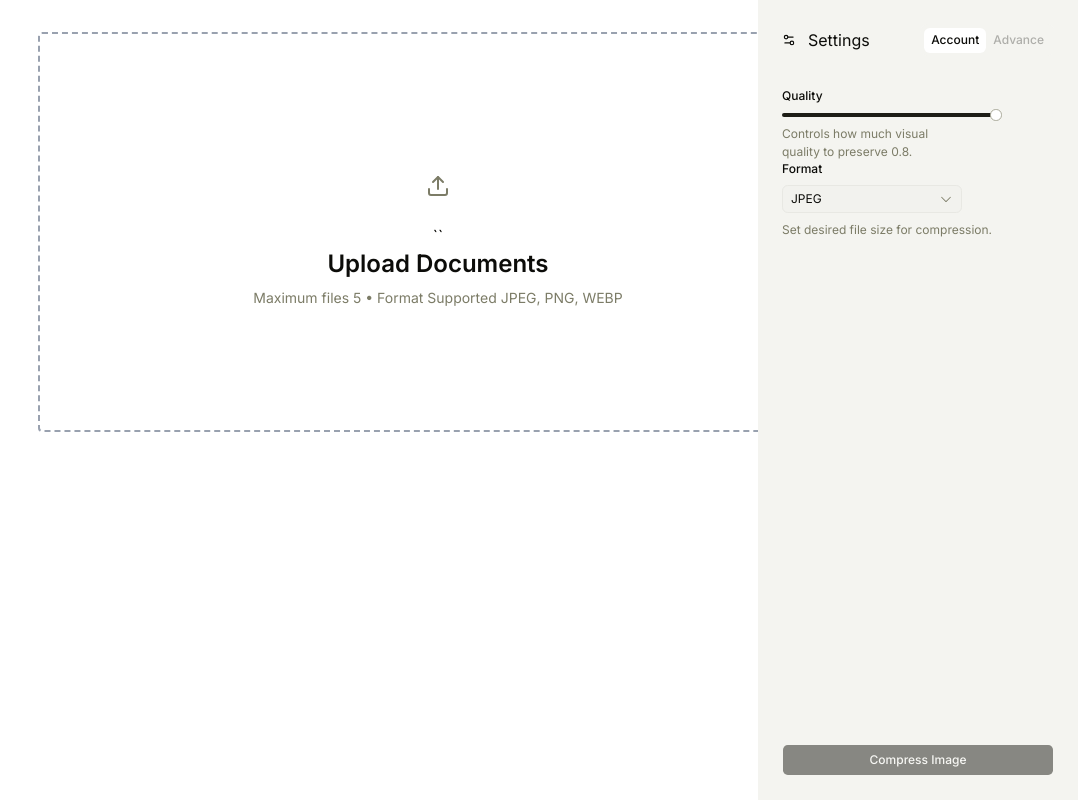
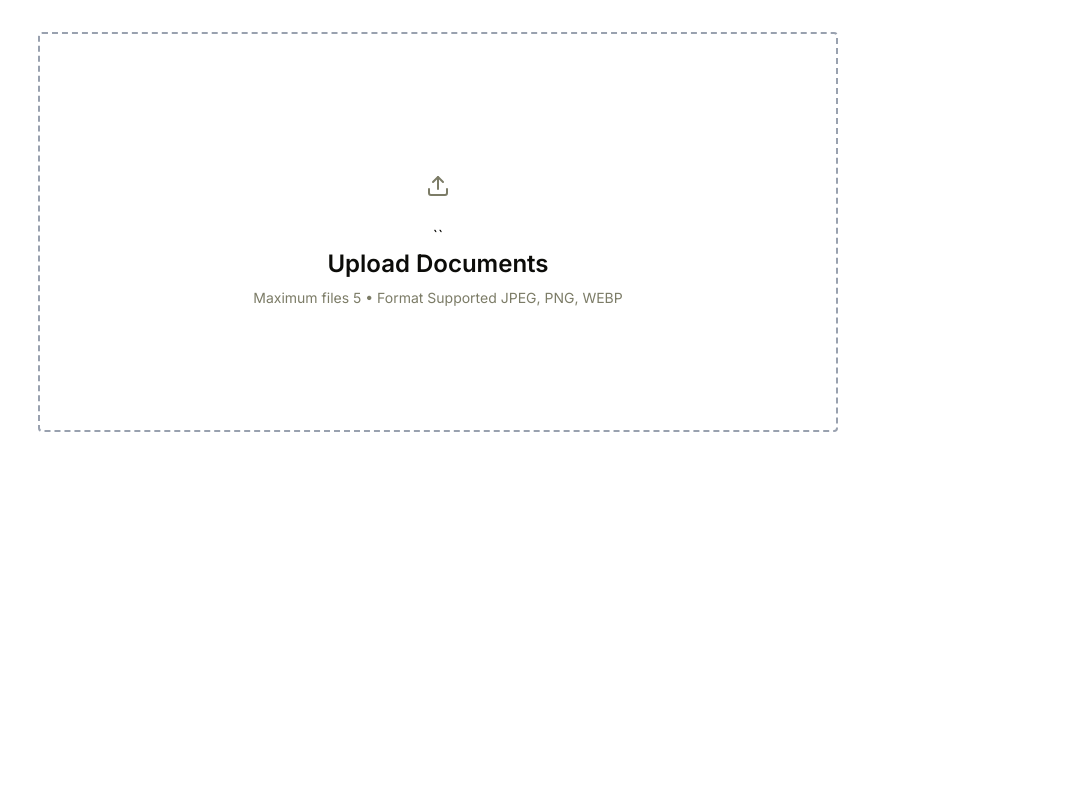
Before and after one commit to Onion3R/toolnest, a Next.js app: page /compress in a window 1280 px wide. Shown: the whole page, without its empty margins (202-1280 px from the left). Built offline with nearby package versions, Linux system fonts and the light colour scheme.

Commit message:
added animations

```diff
--- a/components/imgcompress/SideBar.tsx
+++ b/components/imgcompress/SideBar.tsx
@@ -40,7 +40,8 @@ function SideBar({ files, compressImage, settings, setSettings, isCompressing, c
 
   return (
     <motion.aside
-      className={`${files.length > 0 ? "flex" : "hidden"} w-full flex-col bg-accent lg:fixed lg:bottom-0 lg:right-0 lg:top-0 lg:flex lg:w-1/4`}>
+      animate={files.length > 0 ? { x: 0 } : { x: 400 }}
+      className={` flex w-full flex-col bg-accent lg:fixed lg:bottom-0 lg:right-0 lg:top-0 lg:flex lg:w-1/4`}>
       <div className="flex h-full w-full flex-col justify-between p-4 md:p-6">
 
         <FieldSet className="w-full ">
@@ -72,9 +73,9 @@ function SideBar({ files, compressImage, settings, setSettings, isCompressing, c
                 </FieldDescription>
               </Field>
               <Field>
-              <FieldLabel htmlFor="format">Format</FieldLabel>
+                <FieldLabel htmlFor="format">Format</FieldLabel>
                 <Select items={items} value={settings.format} onValueChange={(value) => setSettings({ ...settings, format: value })}>
-                    <SelectTrigger className="w-full sm:w-45">
+                  <SelectTrigger className="w-full sm:w-45">
                     <SelectValue placeholder="Format" />
                   </SelectTrigger>
                   <SelectContent>
```
